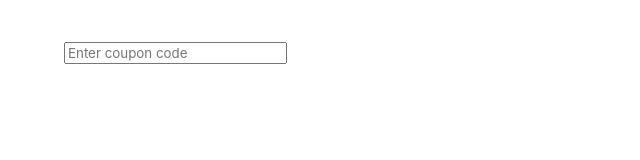
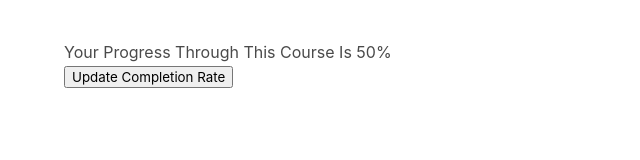
Before and after one commit to jtotty/vue-learning, a website: page index.html in a window 1280 px wide. Shown: the whole page, without its empty margins (0-640 px from the left). Drawn offline with nearby package versions, Linux system fonts and the light colour scheme.

Commit message:
Inline templating

```diff
--- a/index.html
+++ b/index.html
@@ -12,9 +12,12 @@
 </head>
 <body>
     <div id="root" class="container">
-        <coupon @applied="onCouponApplied"></coupon>
-
-        <h1 v-if="couponApplied">You used a coupon!</h1>
+        <progress-view inline-template>
+            <div>
+                <h1>Your Progress Through This Course Is {{ completionRate }}%</h1>
+                <button @click="completionRate += 10">Update Completion Rate</button>
+            </div>
+        </progress-view>
     </div>
 
     <script src="https://cdn.jsdelivr.net/npm/vue/dist/vue.js"></script>
```
Also changed, not shown: build/app.js.
